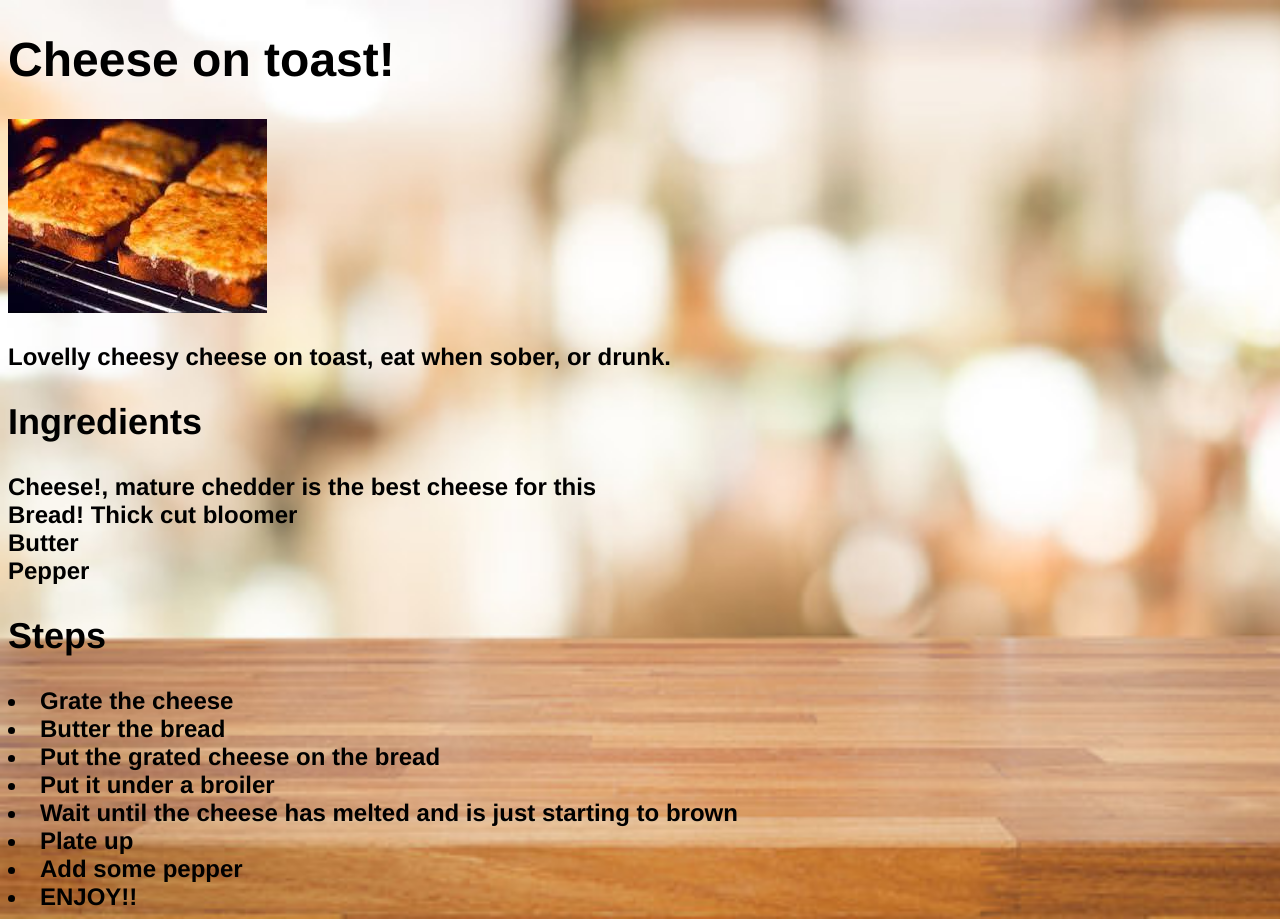
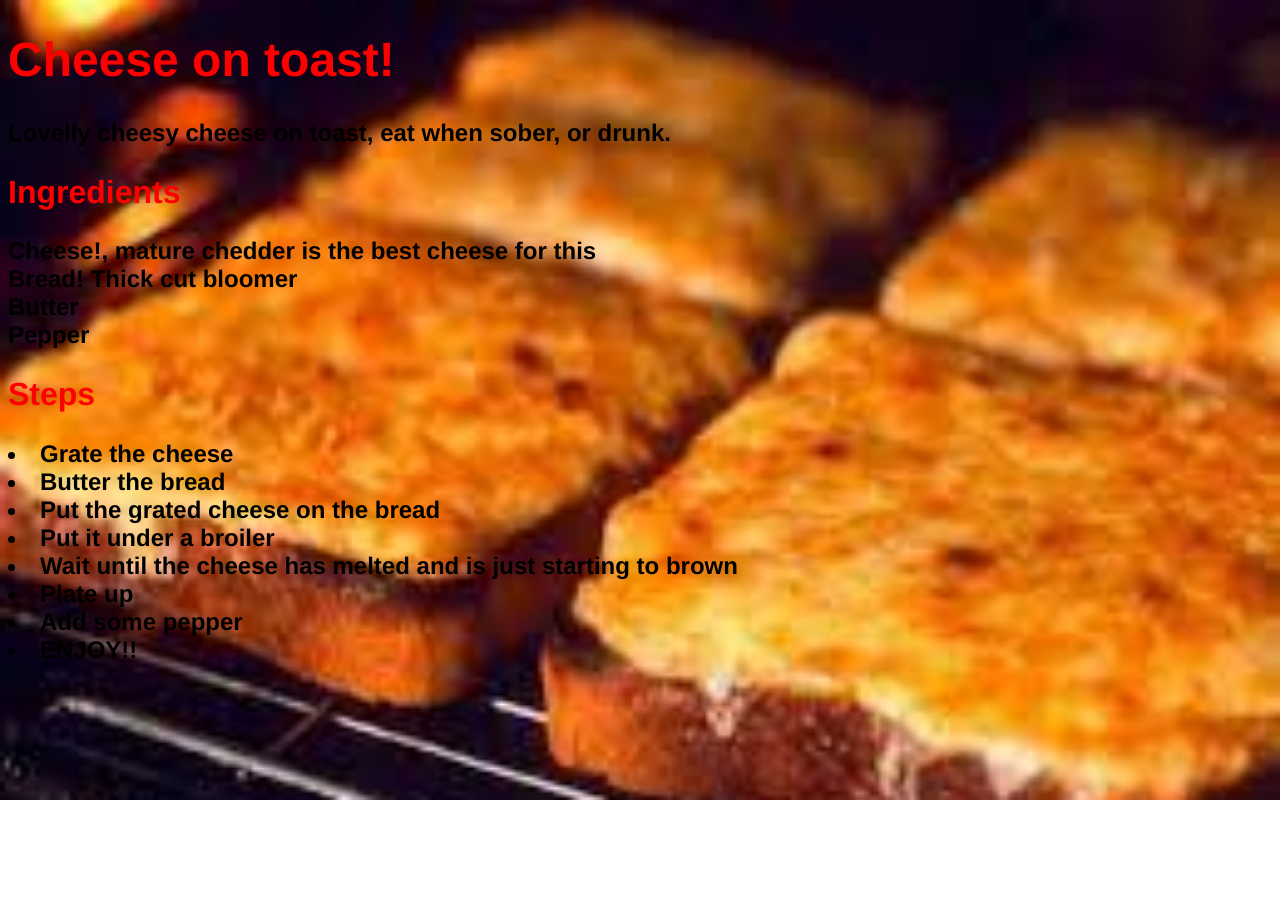
Before and after one commit to mhercl/odin-recipes, a plain HTML site: page cheese_on_toast.html in a window 1280 px wide. After the commit the page ends 800 px from the top, so only its background shows below. Drawn offline with Linux system fonts and the light colour scheme; files whose address does not match are found by name.

Commit message:
added internal css

```diff
--- a/cheese_on_toast.html
+++ b/cheese_on_toast.html
@@ -4,11 +4,23 @@
         <meta charset="UTF-8">
         <title>Cheese_on_toast</title>
         <link rel="stylesheet" href="style.css">
+        <style>
+            body {
+                background-image: url(/home/martin/repos/odin-recipes/images/cheese_on_toast.jpeg);
+                background-size: cover;
+            }
+            h1 {
+                color: red;
+            }h2 {
+                color: red;
+                font-size: xx-large;
+            }
+
+        </style>
 
     </head>
     <body>
         <h1>Cheese on toast!</h1>
-        <img class= "cheese" src="/home/martin/repos/odin-recipes/images/cheese_on_toast.jpeg" alt="Some cheese on toast">
         <p>Lovelly cheesy cheese on toast, eat when sober, or drunk.</p>
 <h2>Ingredients</h2>
 <ul>
--- a/style.css
+++ b/style.css
@@ -4,11 +4,9 @@
     text-decoration: wavy;
 }
 
-body
-{
-    background-image: url(/home/martin/repos/odin-recipes/images/kitchenpic.jpg);
-    background-size: cover;
-}
+
+
+
 
 ul
 {
```
Also changed, not shown: how_to_fry_a_steak.html (+7 -1 lines), scrambled_eggs.html (+7 -2 lines).
